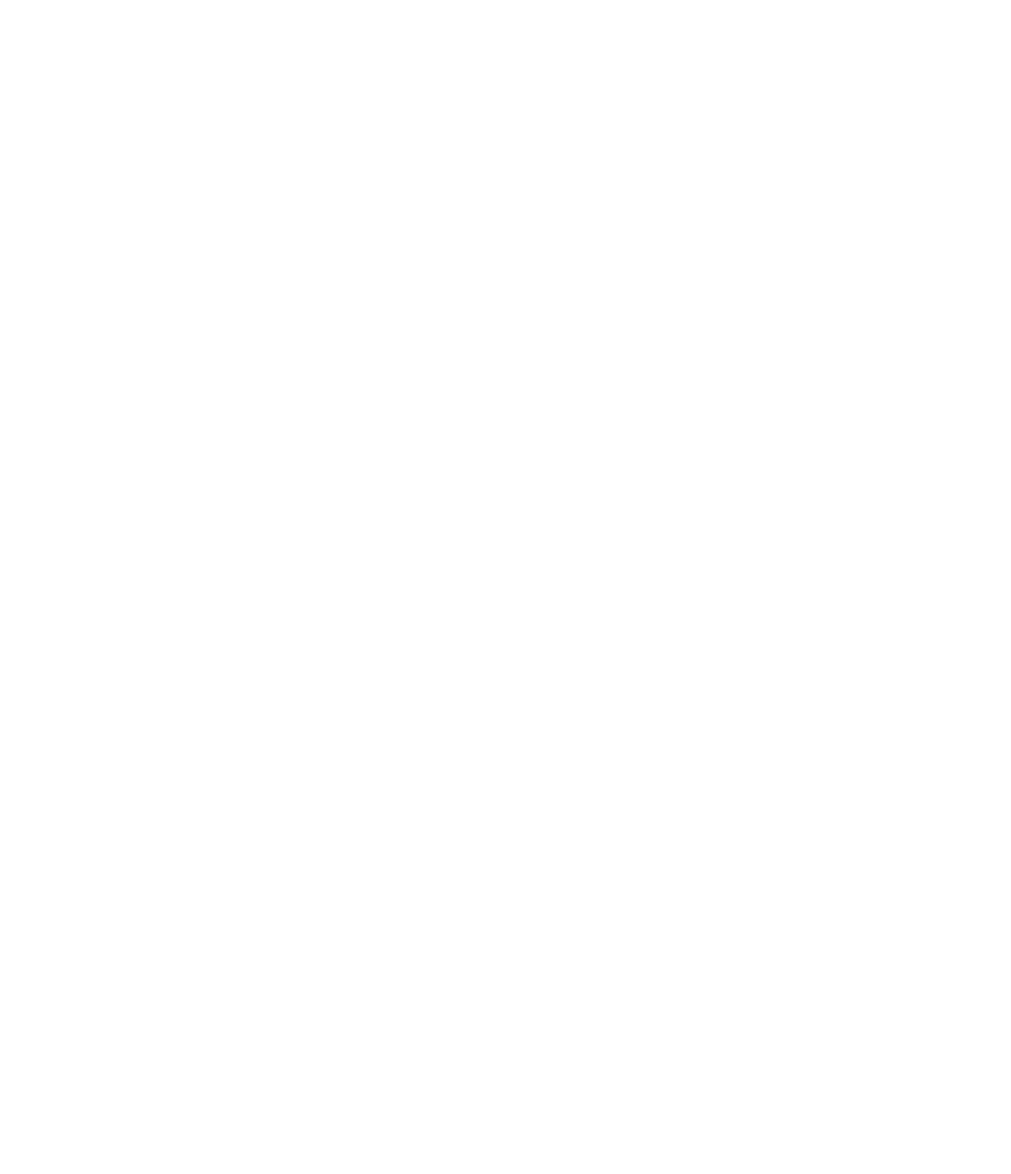
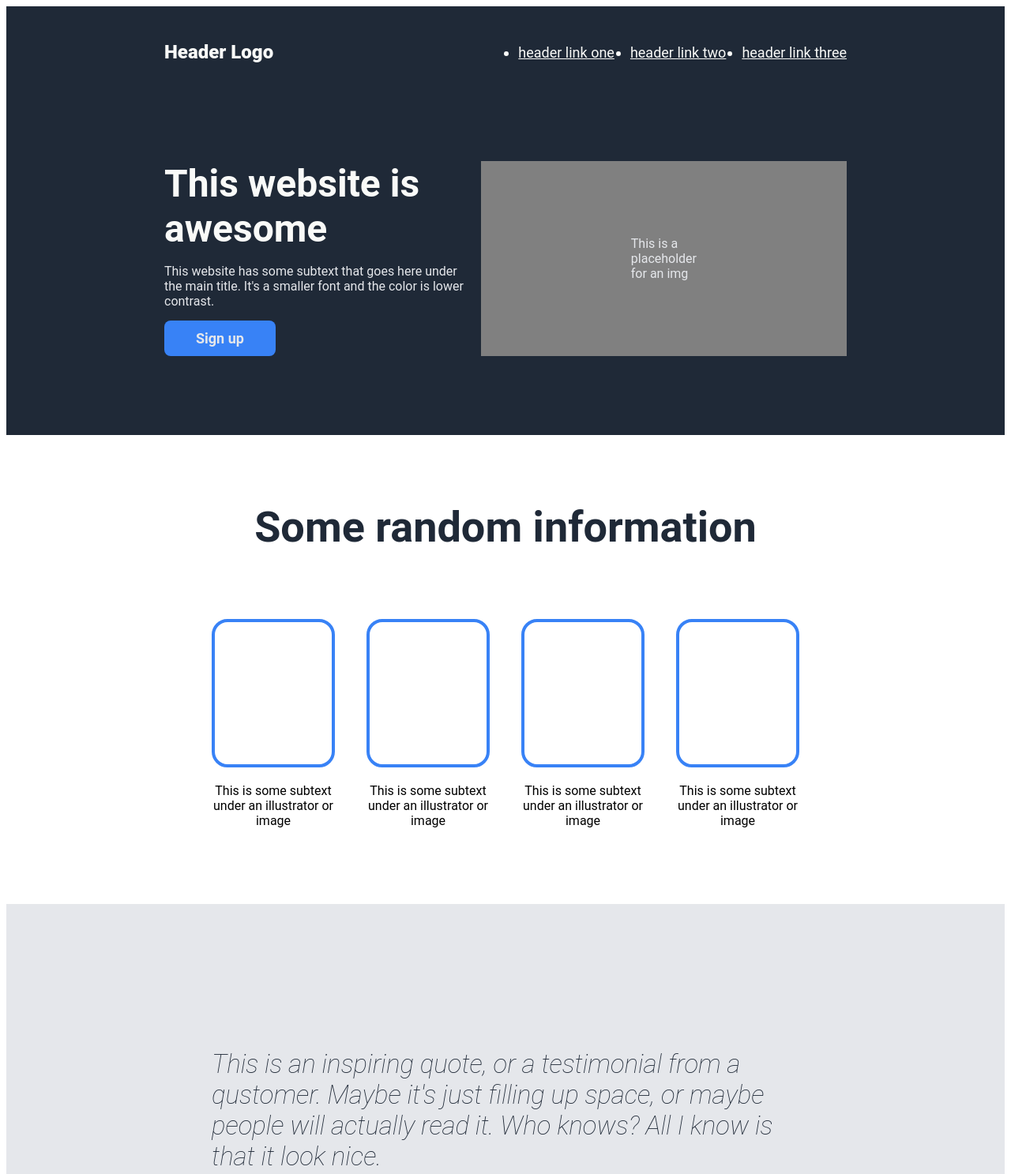
Before and after one commit to leovaudagna/odin-landing-page, a plain HTML site: page index.html in a window 1280 px wide. Shown: the top 1487 px of the page at 79% size. Before the commit the page ends 800 px from the top, so only its background shows below. Drawn offline with Linux system fonts and the light colour scheme.

Commit message:
Ejercicio finalizado

```diff
--- a/index.html
+++ b/index.html
@@ -8,5 +8,87 @@
 </head>
 <body>
 
+    <div class="header">
+        <div class="logo">
+            <p>Header Logo</p>
+        </div>
+        <div class="header-links">
+            <ul>
+                <li><a href="#">header link one</a></li>
+                <li><a href="#">header link two</a></li>
+                <li><a href="#">header link three</a></li>
+            </ul>
+        </div>
+    </div>
+
+    <div class="title">
+        <div class="left-title">
+            <h1>This website is awesome</h1>
+            <p>This website has some subtext that goes here under the main title.
+                It's a smaller font and the color is lower contrast.
+            </p>
+            <button>Sign up</button>
+        </div>
+        <div class="title-img">
+            <div class="img"><p>This is a placeholder for an img</p></div>
+        </div>
+    </div>
+
+    <div class="info">
+        <div class="info-title">
+            <h2>Some random information</h2>
+        </div>
+        <div class="info-cards">
+            <div id="card-01">
+                <div class="card-image"></div>
+                <p>This is some subtext under an illustrator or image</p>
+            </div>
+            <div id="card-02">
+                <div class="card-image"></div>
+                <p>This is some subtext under an illustrator or image</p>
+            </div>
+            <div id="card-03">
+                <div class="card-image"></div>
+                <p>This is some subtext under an illustrator or image</p>
+            </div>
+            <div id="card-04">
+                <div class="card-image"></div>
+                <p>This is some subtext under an illustrator or image</p>
+            </div>
+
+        </div>
+    </div>
+
+    <div class="quote">
+        <div class="quote-text">
+            <p>
+                This is an inspiring quote, or a testimonial from a qustomer. Maybe it's just filling up space, or maybe people
+                will actually read it. Who knows? All I know is that it look nice.
+            </p>
+            <p>
+                -Thor, God of Thunder
+            </p>
+
+        </div>
+    </div>
+
+    <div class="signup">
+
+        <div class="sign">
+            <div>
+                <h2>Call to action time!</h2>
+                <p>Sign up for our product by clicking that button right over there</p>
+            </div>
+            <div>
+                <button>Sign up</button>
+            </div>
+        </div>
+
+    </div>
+
+    <div class="footer">
+        <p>Copyright © The Odin Project 2021</p>
+    </div>
+
 </body>
 </html>
--- a/styles.css
+++ b/styles.css
@@ -0,0 +1,190 @@
+* {
+    font-family: 'Roboto', sans-serif;
+
+}
+
+body {
+    display: flex;
+    flex-direction: column;
+    justify-content: space-around;
+}
+
+.header {
+    display: flex;
+    flex: 1;
+    background-color: #1f2937;
+    justify-content: space-between;
+    color: #f9faf8;
+    padding: 20px 200px;
+    align-items: center;
+}
+
+.header-links ul {
+    display: flex;
+    font-size: 18px;
+    gap: 20px;
+}
+
+.logo p {
+    font-size: 24px;
+    font-weight: 900;
+    color: #f9faf8;
+}
+
+a {
+    color: #f9faf8
+}
+
+/* TITLE */
+.title {
+    display: flex;
+    background-color: #1f2937;
+    padding: 80px 200px 100px;
+}
+
+.left-title {
+    flex-grow: 1;
+}
+
+.left-title h1 {
+    font-size: 48px;
+    color: #f9faf8;
+    margin-top: 0;
+    margin-bottom: 10px;
+}
+
+.left-title p {
+    color: #e5e7eb;
+    margin-bottom: 15px;
+}
+
+.left-title button {
+    padding: 12px 40px;
+    background-color: #3882f6;
+    color: #e5e7eb;
+    font-size: 18px;
+    border: none;
+    border-radius: 8px;
+    font-weight: 700;
+}
+
+.title-img {
+    display: flex;
+    flex-grow: 2;
+}
+
+.img {
+    display: flex;
+    background-color: grey;
+    color: #e5e7eb;
+    padding: 0px 190px;
+    align-items: center;
+    margin-left: 16px;
+}
+
+
+
+
+
+/* INFO */
+.info {
+    display: flex;
+    flex-direction: column;
+    align-items: center;
+    justify-content: center;
+    padding: 40px 260px;
+    margin-bottom: 40px;
+}
+
+.info-title {
+    font-size: 36px;
+    font-weight: extra-bold;
+    color: #1f2937;
+}
+
+.info-cards {
+    display: flex;
+    text-align: center;
+    gap: 40px;
+}
+
+.card-image {
+    border: 4px solid #3882f6;
+    border-radius: 20px;
+    height: 180px;
+    margin: 40px 0 20px;
+}
+
+
+
+
+/* QUOTE */
+.quote {
+    background-color: #e5e7eb;
+    color: #1f2937;
+    font-size: 33px;
+    font-style: italic;
+}
+
+.quote-text {
+    display: flex;
+    flex-direction: column;
+    font-weight: lighter;
+    padding: 150px 260px;
+}
+
+.quote-text p:last-child {
+    text-align: right;
+    padding-top: 10px;
+    font-weight: 700;
+}
+
+
+
+
+
+
+/* CALL TO ACTION */
+.signup {
+    display: flex;
+    justify-content: center;
+    align-items: center;
+    padding: 80px 0;
+}
+
+.sign {
+    flex: 1;
+    padding: 50px;
+    margin: 0 150px;
+    border-radius: 20px;
+    justify-content: space-around;
+    background-color: #3882f6;
+    color: #f9faf8;
+    display: flex;
+}
+
+.sign button {
+    background-color: inherit;
+    padding: 10px 40px;
+    font-size: 18px;
+    font-weight: 600;
+    color: #f9faf8;
+    border: solid 2px #f9faf8;
+    border-radius: 10px;
+}
+
+
+
+
+/* FOOTER */
+.footer {
+    display: flex;
+    justify-content: center;
+    align-items: center;
+    background-color: #1f2937;
+    padding: 40px 0;
+}
+
+.footer p {
+    color: #f9faf8;
+}
```
